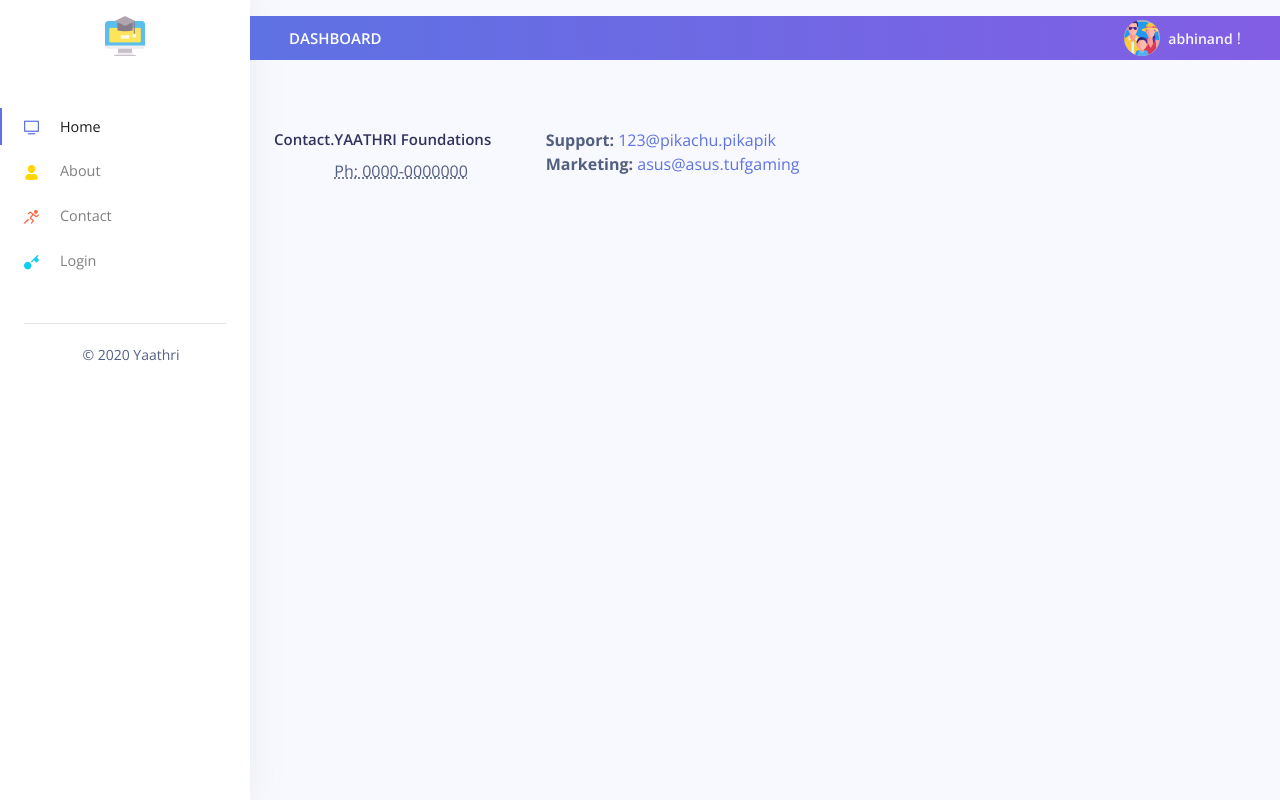
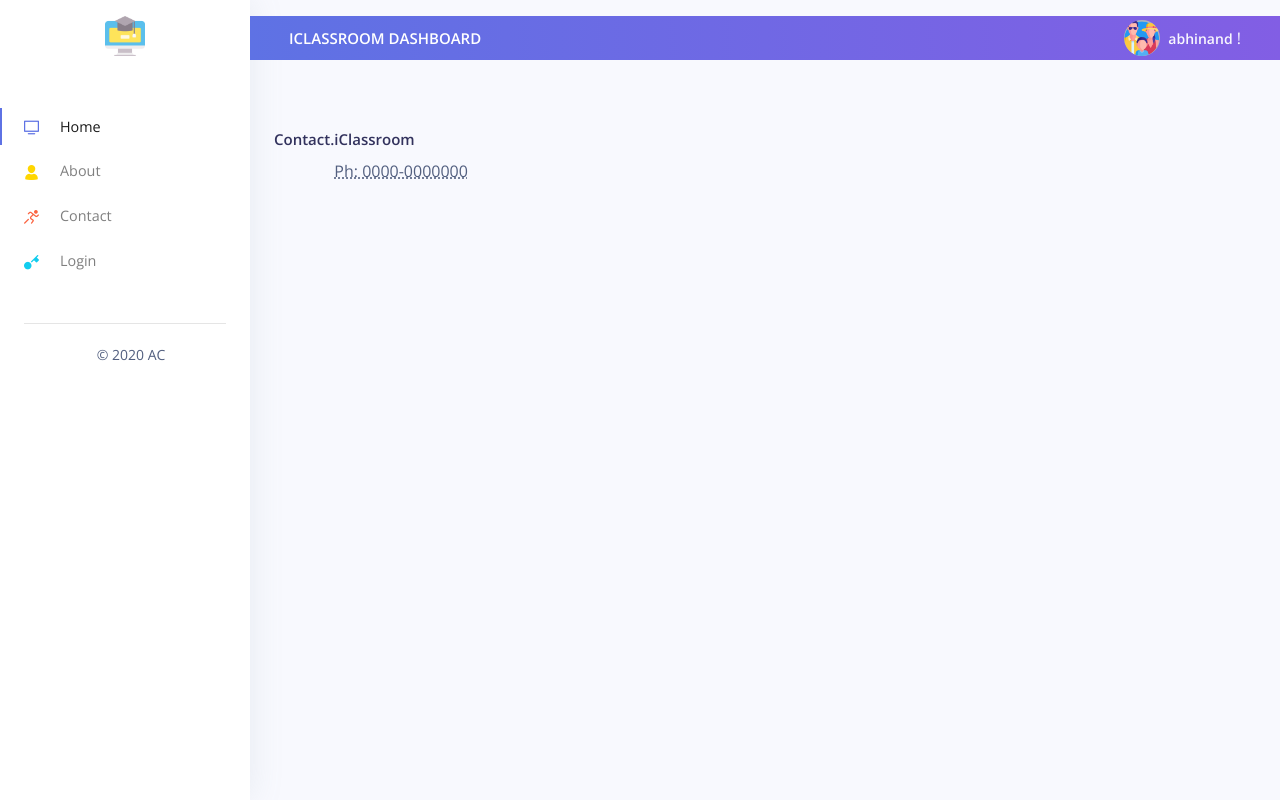
Before and after one commit to abhinand-c/iClassroomServer, a Django app: page /contact/ in a window 1280 px wide. Run offline with Django 3.2, Linux system fonts and the light colour scheme; a user stored in the database is signed in; some libraries are stand-ins or nearby versions.

Commit message:
updated content

```diff
--- a/app/templates/app/contact.html
+++ b/app/templates/app/contact.html
@@ -6,15 +6,13 @@
 
 <address>
 
-    <h4>YAATHRI Foundations  &nbsp  &nbsp  &nbsp  &nbsp  &nbsp  &nbsp  &nbsp</h4>
+    <h4>iClassroom  &nbsp  &nbsp  &nbsp  &nbsp  &nbsp  &nbsp  &nbsp</h4>
     <abbr title="Phone">Ph: 0000-0000000</abbr>
 
 </address>
 <br/>
 <br/>
-<address>
-    <strong>Support:</strong>   <a href="mailto:123@pikachu.pikapika">123@pikachu.pikapik</a><br />
-    <strong>Marketing:</strong> <a href="mailto:asus@asus.tufgaming">asus@asus.tufgaming</a>
-</address>
+
+
 
 {% endblock %}
--- a/app/templates/app/layout.html
+++ b/app/templates/app/layout.html
@@ -6,7 +6,7 @@
   <meta charset="utf-8" />
   <meta name="viewport" content="width=device-width, initial-scale=1, shrink-to-fit=no">
   <title>
-    {{ title }}  - Project FRIDAY
+    {{ title }}  - iClassroom
   </title>
   {% load static %}
   <!-- Favicon -->
@@ -139,7 +139,7 @@
         <div class="row justify-content-center">
             <ul class="nav nav-footer justify-content-center ">
               <li class="nav-item">
-                  <a class="nav-link"> &copy; {{ year }}   Yaathri </a>
+                  <a class="nav-link"> &copy; {{ year }}  AC </a>
               </li>
 
             </ul>
@@ -156,7 +156,7 @@
     <nav class="navbar  navbar-top navbar-expand-md navbar-dark" id="navbar-main">
       <div class="container-fluid bg-gradient-primary">
         <!-- Brand -->
-        <a class="h4 mb-0 text-white text-uppercase d-none d-lg-inline-block" href="{% url 'home' %}">Dashboard</a>
+        <a class="h4 mb-0 text-white text-uppercase d-none d-lg-inline-block" href="{% url 'home' %}">iClassroom Dashboard</a>
         <!-- Form -->
 
         <!-- User -->
```
Also changed, not shown: app/templates/app/about.html (+6 -2 lines), db.sqlite3.
